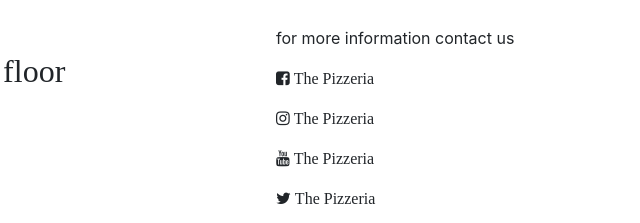
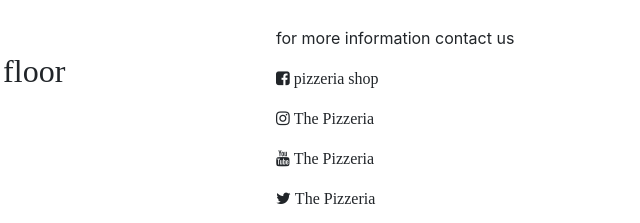
Before and after one commit to Mugisha-Beline/my-pizza, a plain HTML site: page index.html in a window 1280 px wide. Shown: the part 2033-2256 px from the top of the page, 364-1004 px from the left. Drawn offline with Linux system fonts and the light colour scheme; a web font is replaced by a local one.

Commit message:
updated the name of facebook

```diff
--- a/index.html
+++ b/index.html
@@ -118,7 +118,7 @@
                 <div id="contacts" class="small-divs">
                     <h4></h4>
                     <p>for more information contact us</p>
-                    <p><i class="fa fa-facebook-square">&nbsp;The Pizzeria</i></p>
+                    <p><i class="fa fa-facebook-square">&nbsp;pizzeria shop</i></p>
                     <p><i class="fa fa-instagram">&nbsp;The Pizzeria</i></p>
                     <p><i class="fa fa-youtube ">&nbsp;The Pizzeria</i></p>
                     <p><i class="fa fa-twitter ">&nbsp;The Pizzeria</i></p>
```
